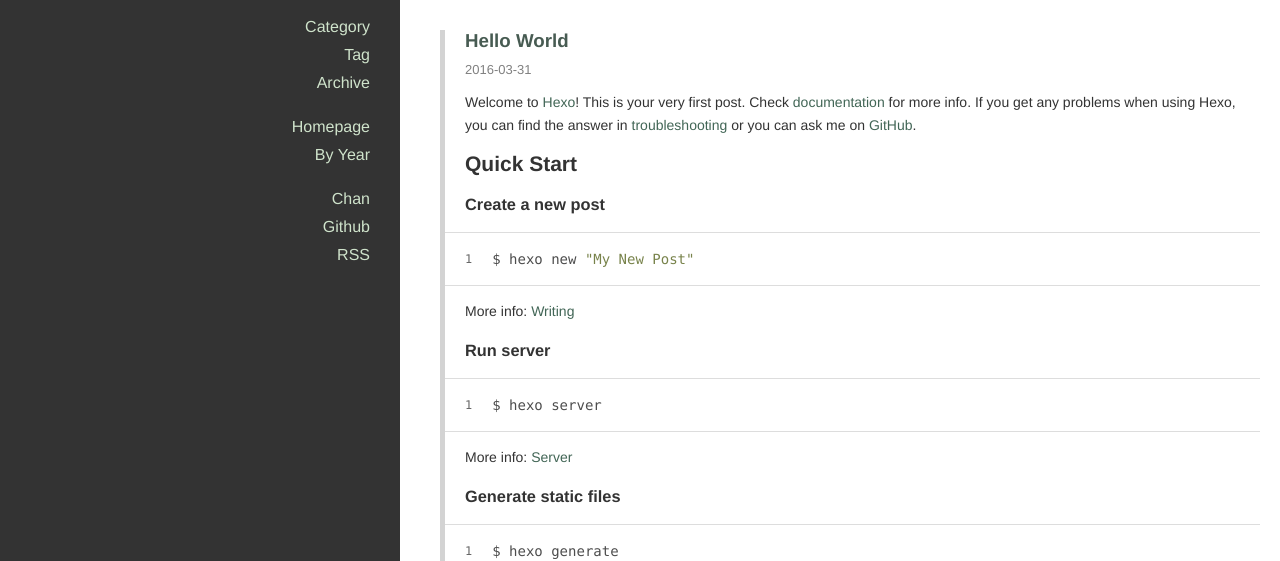
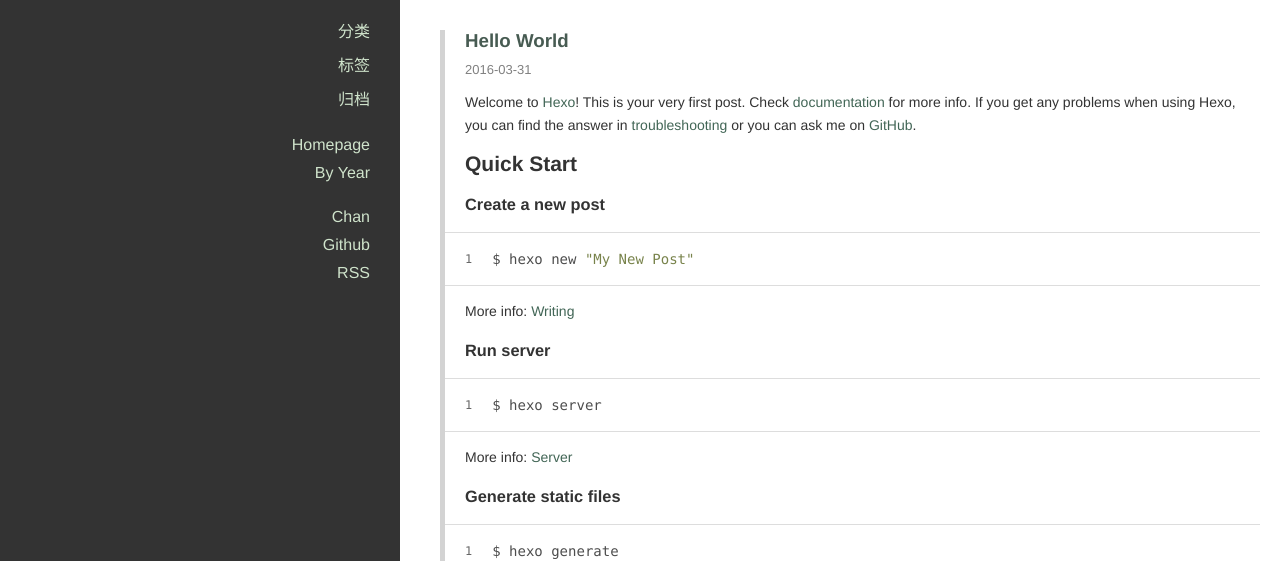
Before and after one commit to tumiao/tumiao.github.io, a plain HTML site: page archives/index.html in a window 1280 px wide. Shown: the part 239-800 px from the top of the page. Drawn offline with nearby package versions, Linux system fonts and the light colour scheme.

Commit message:
Site updated: 2016-04-05 11:49:58

```diff
--- a/archives/index.html
+++ b/archives/index.html
@@ -8,7 +8,7 @@
 
 <title>
 
-    Archive
+    归档
 
 </title>
 
@@ -87,21 +87,21 @@
 
 
               <li class="category-list-container">
-                <a href="javascript:;">Category</a>
+                <a href="javascript:;">分类</a>
 
               </li>
 
 
 
               <li class="tag-list-container">
-                <a href="javascript:;">Tag</a>
+                <a href="javascript:;">标签</a>
                 <ul class="tag-list"><li class="tag-list-item"><a class="tag-list-link" href="/tags/test/">test</a><span class="tag-list-count">1</span></li></ul>
               </li>
 
 
 
               <li class="archive-list-container">
-                <a href="javascript:;">Archive</a>
+                <a href="javascript:;">归档</a>
                 <ul class="archive-list"><li class="archive-list-item"><a class="archive-list-link" href="/archives/2016/">2016</a><span class="archive-list-count">2</span></li></ul>
               </li>
 
```
Also changed, not shown: 2016/03/31/hello-world/index.html (+5 -5 lines), 2016/03/31/test/index.html (+5 -5 lines), archives/2016/03/index.html (+4 -4 lines), archives/2016/index.html (+4 -4 lines), index.html (+3 -3 lines), tags/test/index.html (+4 -4 lines).
